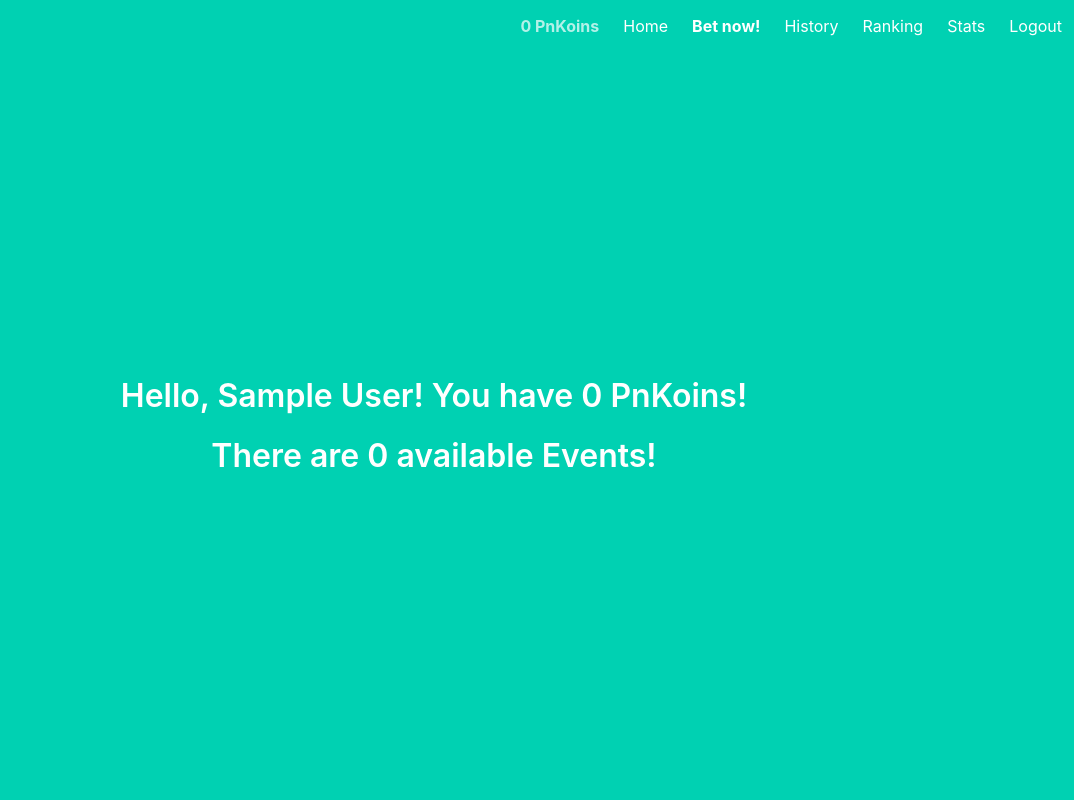
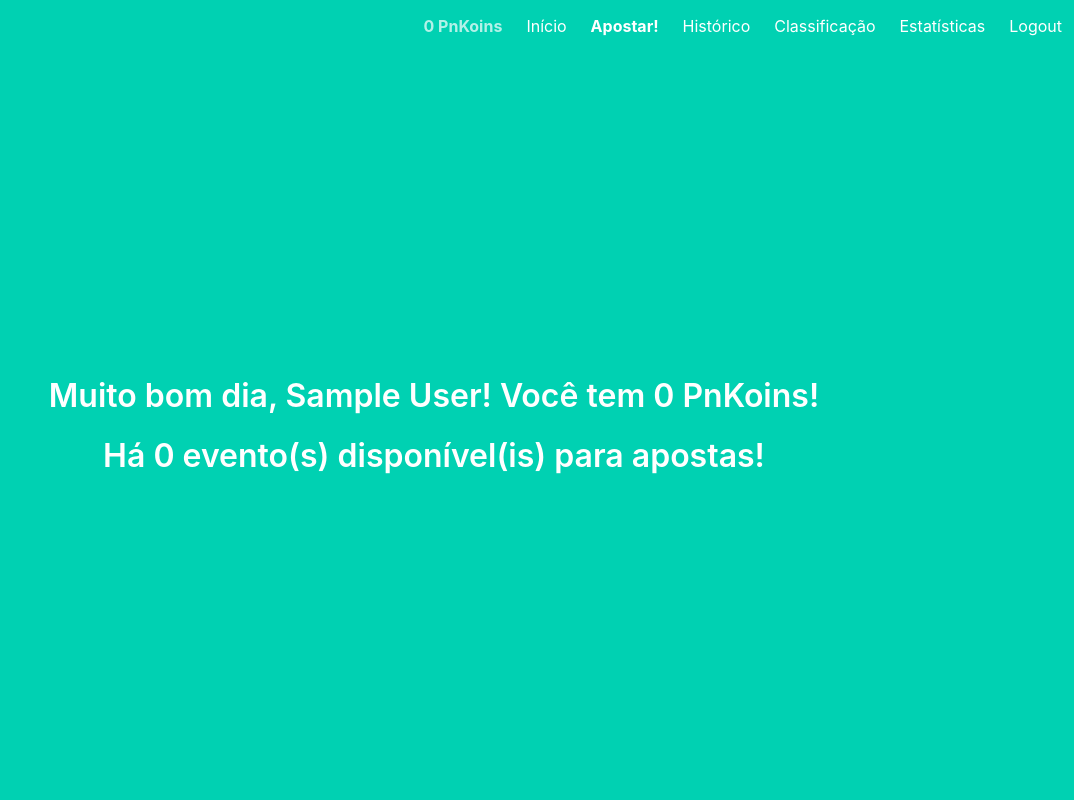
Before and after one commit to bsguedes/pnkasino, a Flask app: page /profile in a window 1280 px wide. Shown: the whole page, without its empty margins (206-1280 px from the left). Run offline with Flask 2, Linux system fonts and the light colour scheme; the visitor is signed in with stand-in values (Sample User, id 1); data comes from the database, SQL or seed files in the repository; data that the repository does not hold is empty.

Commit message:
localization pt-br

```diff
--- a/main.py
+++ b/main.py
@@ -80,7 +80,7 @@ def ranking():
             'name': u.name,
             'earnings': u.earnings,
             'pnkoins': u.pnkoins,
-            'betted': sum([b.value for b in u.bets if b.category.league.state == 'available'])
+            'betted': sum([b.value for b in u.bets if b.category.league.state in ['available', 'blocked']])
         } for u, i in zip(sorted(users, key=lambda u: (-u.pnkoins, -u.earnings)), range(len(users)))]
 
     return render_template('ranking.html', users=user_object)
--- a/models.py
+++ b/models.py
@@ -64,10 +64,10 @@ class Bet(db.Model):
 
     def result(self):
         if self.category.league.state != 'finished':
-            return 'Waiting'
+            return 'Aguardando...'
         elif self.category.winner_option_id is None:
             return 'Cashback'
         elif self.category.winner_option_id == self.option_id:
-            return 'Won %i PnKoins' % int(self.value * self.option.odds)
+            return 'Ganhou %i PnKoins' % int(self.value * self.option.odds)
         else:
-            return 'Loss'
+            return 'Perdeu %i PnKoins' % int(self.value)
--- a/templates/base.html
+++ b/templates/base.html
@@ -21,20 +21,20 @@
                         <h2 class="has-text-weight-bold navbar-item">{{current_user.pnkoins}} PnKoins</h2>
                         {% endif %}
                         <a href="{{ url_for('main.index') }}" class="navbar-item">
-                            Home
+                            Início
                         </a>
                         {% if current_user.is_authenticated %}
                         <a href="{{ url_for('main.profile') }}" class="navbar-item has-text-weight-bold">
-                            Bet now!
+                            Apostar!
                         </a>
                         <a href="{{ url_for('main.history') }}" class="navbar-item">
-                            History
+                            Histórico
                         </a>
                         <a href="{{ url_for('main.ranking') }}" class="navbar-item">
-                            Ranking
+                            Classificação
                         </a>
                         <a href="{{ url_for('main.stats') }}" class="navbar-item">
-                            Stats
+                            Estatísticas
                         </a>
                         {% if current_user.is_admin_user() %}
                             <a href="{{ url_for('admin.index') }}" class="navbar-item">
@@ -47,7 +47,7 @@
                             Login
                         </a>
                         <a href="{{ url_for('auth.signup') }}" class="navbar-item">
-                            Sign Up
+                            Cadastrar
                         </a>
                         {% endif %}
                         {% if current_user.is_authenticated %}
--- a/templates/history.html
+++ b/templates/history.html
@@ -5,7 +5,7 @@
 {% block content %}
 
 <h1 class="title">
-  Bet History
+  Histórico
 </h1>
 
 {% for league in leagues %}
--- a/templates/profile.html
+++ b/templates/profile.html
@@ -21,11 +21,11 @@
 {% endwith %}
 
 <h1 class="title">
-  Hello, {{ name }}! You have {{ pnkoins }} PnKoins!
+  Muito bom dia, {{ name }}! Você tem {{ pnkoins }} PnKoins!
 </h1>
 
 <h3 class="title">
-  There are {{ count }} available Events!
+  Há {{ count }} evento(s) disponível(is) para apostas!
 </h3>
 
 {% if count > 0 %}
@@ -33,18 +33,18 @@
 <table class="table table-striped table-responsive table-bordered is-fullwidth">
     <thead>
         <tr>
-            <th colspan="2">Event</th>
-            <th>Max Bet</th>
-            <th>Option 1</th>
-            <th>Odds 1</th>
+            <th colspan="2">Evento</th>
+            <th>Máximo</th>
+            <th>Opção 1</th>
+            <th>Odds</th>
             <th>X</th>
-            <th>Odds 2</th>
-            <th>Option 2</th>
-            <th colspan="3">Place Bet</th>
+            <th>Odds</th>
+            <th>Opção 2</th>
+            <th colspan="3">Apostar</th>
         </tr>
     </thead>
     <tbody>
-        {% for item in categories  %}
+        {% for item in categories %}
         <tr>
            <td><form id="formbet{{item.id}}" action="/place" method="post"><input type="hidden" name="id" value="{{item.id}}"/></form></td>
            <td style="color:#363636">{{item.question}}</td>
```
Also changed, not shown: templates/ranking.html (+6 -6 lines), templates/stats.html (+4 -4 lines).
